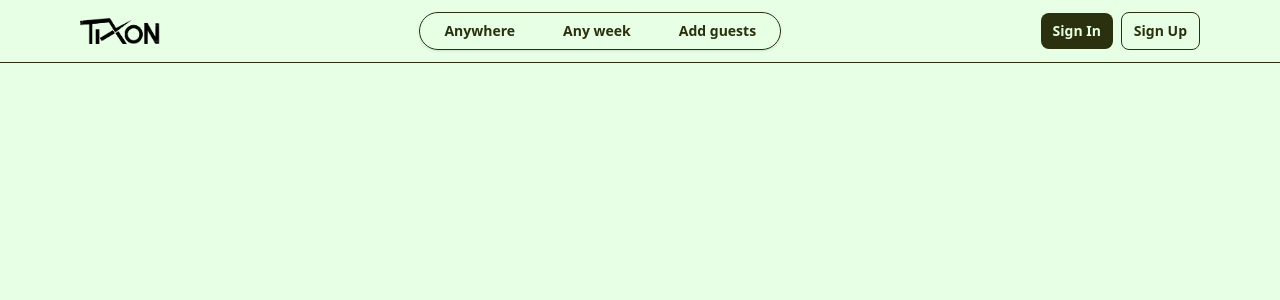
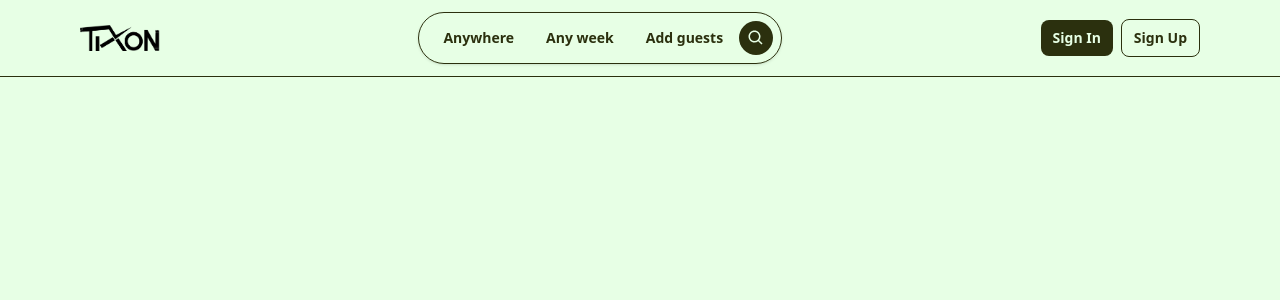
Before and after one commit to tixonapp/tixon_web, a React (Vite) app: page / in a window 1280 px wide. Shown: the top 300 px of the page. Built offline with nearby package versions, Linux system fonts and the light colour scheme.

Commit message:
DoneSomeChangesToNavBar-2

```diff
--- a/package.json
+++ b/package.json
@@ -13,6 +13,7 @@
     "@tailwindcss/vite": "^4.0.0",
     "react": "^18.3.1",
     "react-dom": "^18.3.1",
+    "react-icons": "^5.4.0",
     "tailwindcss": "^4.0.0"
   },
   "devDependencies": {
--- a/src/landing_page/components/Search.jsx
+++ b/src/landing_page/components/Search.jsx
@@ -1,17 +1,22 @@
+import {BiSearch} from 'react-icons/bi';
 const Search = () => {
     return (
         <>
         <div className="SearchBar
         flex flex-row items-center justify-between
+        px-2
         border-[1px] w-pull md:w-auto py-2 rounded-full shadow-sm cursor-pointer">
-            <div className="text-sm px-6 font-semibold">
+            <div className="text-sm px-4 font-semibold">
                 Anywhere
             </div>
-            <div className="text-sm px-6 font-semibold">
+            <div className="text-sm px-4 font-semibold">
                 Any week
             </div>
-            <div className="text-sm px-6 font-semibold">
+            <div className="text-sm px-4 font-semibold">
                 Add guests
+            </div>
+            <div className='p-2 text-[#e7ffe5] bg-[#2b300e] rounded-full'>
+                <BiSearch size={18}></BiSearch>
             </div>
         </div>
         </>
```
Also changed, not shown: 1 other file (tests, documents, lock files or other folders).
